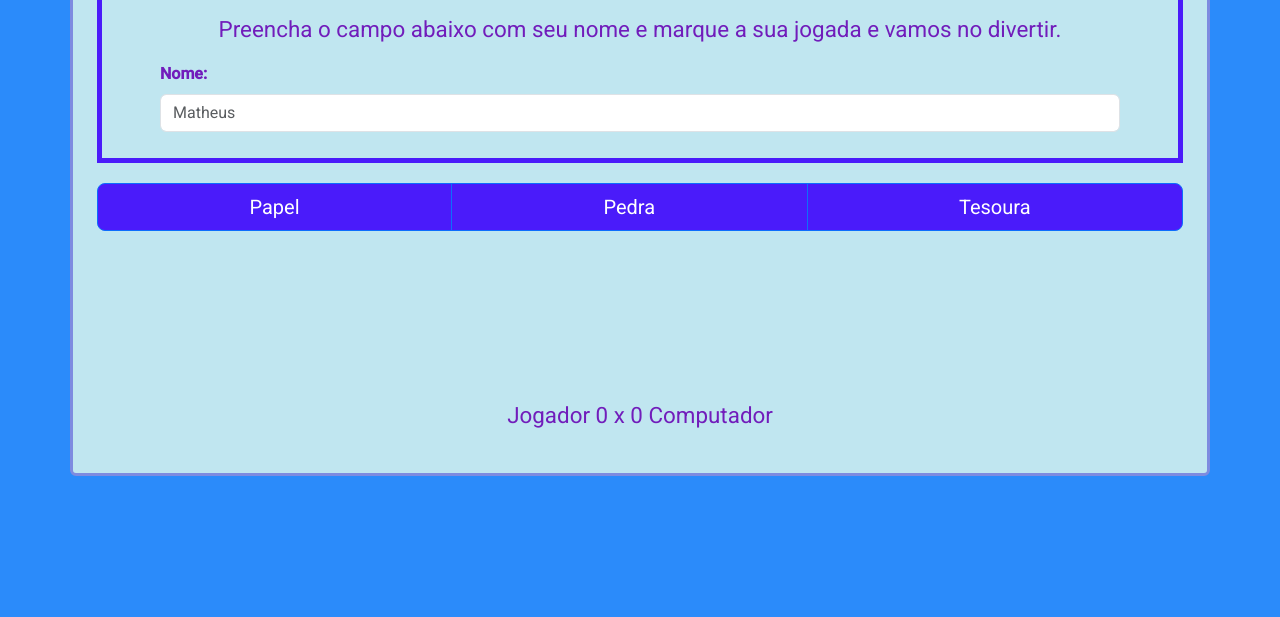
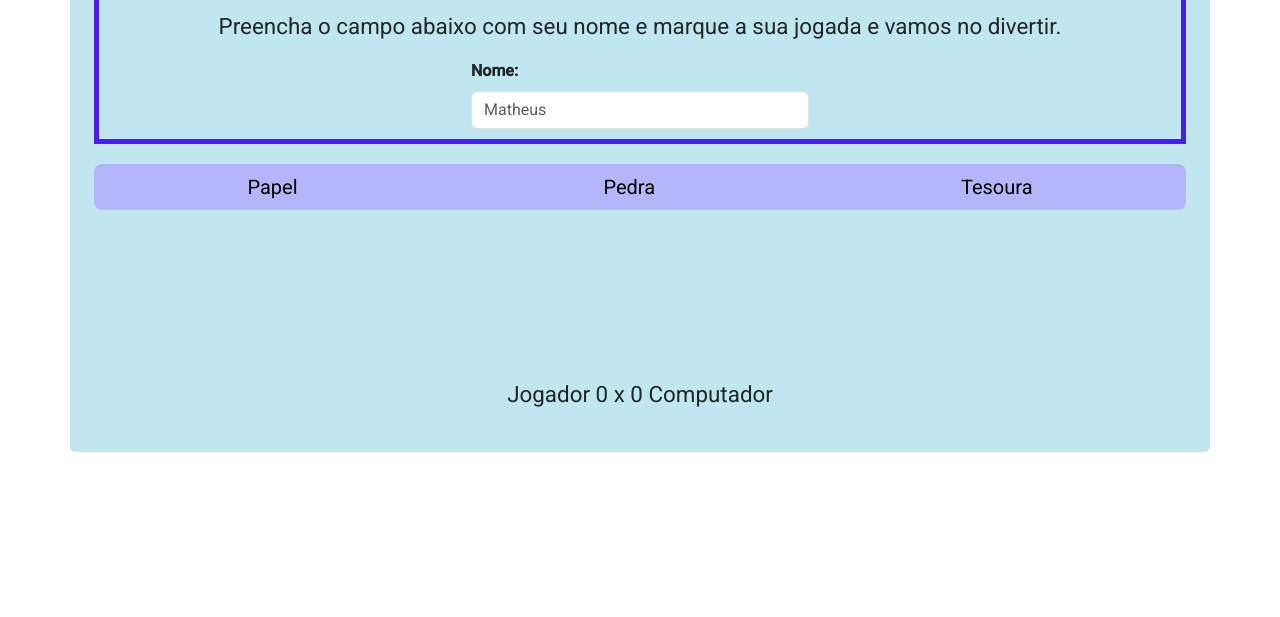
Before and after one commit to natan-xav2019/Jogo-pedra-papel-tesoura, a plain HTML site: page index.html in a window 1280 px wide. Shown: the part 183-800 px from the top of the page. Drawn offline with nearby package versions, Linux system fonts and the light colour scheme.

Commit message:
Atualizando estilo

```diff
--- a/assets/css/style.css
+++ b/assets/css/style.css
@@ -2,37 +2,35 @@
 @import url('https://fonts.googleapis.com/css2?family=Caveat:wght@700&display=swap');
 @import url('https://fonts.googleapis.com/css2?family=Roboto:wght@300;400;500&display=swap');
 :root {
-    --cor-1: #711dbb;
-    --cor-2: #4A1BFA;
-    --cor-3: #7E8BE0;
-    --cor-4: #2B8BFA;
-    --cor-5: #C0E6F0;
-    --bs-btn-bg: var(--cor-4);
-    --bs-btn-hover-bg: var(--cor-2)
+    --primaria: #4A1BFA;
+    --secundaria: #b5b6f9;
+    --terciario: #C0E6F0;
 }
 
 body {
-    color: var(--cor-1);
-    background-color: var(--cor-4);
+    background-color: white;
     font-family: 'Roboto', sans-serif;
 }
 
 .destaque {
     font-family: 'Caveat', cursive;
     font-size: 5em;
+    text-decoration: none;
+    color: var(--primaria);
+}
+
+.destaque:hover {
     text-decoration: underline;
-    color: var(--cor-2);
 }
 
 .container {
-    background-color: var(--cor-5);
-    border: 3px solid var(--cor-3);
+    background-color: var(--terciario);
 }
 
 #apresenta {
     padding: 10px;
     margin-bottom: 20px;
-    border: 5px solid var(--cor-2);
+    border: 5px solid var(--primaria);
 }
 
 #apresenta label {
@@ -40,7 +38,15 @@ body {
 }
 
 .btn-primary {
-    background-color: var(--cor-2);
+    background-color: var(--secundaria);
+    color: black;
+    border: none;
+}
+
+.btn-primary:hover {
+    background-color: #9192dd;
+    color: black;
+    border: none;
 }
 
 img {
--- a/index.html
+++ b/index.html
@@ -18,8 +18,8 @@
             <img class="img-fluid rounded mx-auto d-block" src="assets/img/fundoPedraPapel.png" alt="">
             <p class="text-center">Gostaria de convidar você a jogar comigo uma partida de pedra, papel e tesoura vamos nessa?</p>
             <p class="text-center">Preencha o campo abaixo com seu nome e marque a sua jogada e vamos no divertir.</p>
-            <form>
-                <div class="mx-5 mb-3">
+            <form class="row justify-content-center">
+                <div class="col-4 d-flex flex-column">
                     <label class="form-label" for="name">Nome:</label>
                     <input class="form-control" type="text" autocomplete="true" placeholder="Matheus" name="name" id="name">
                 </div>
```
